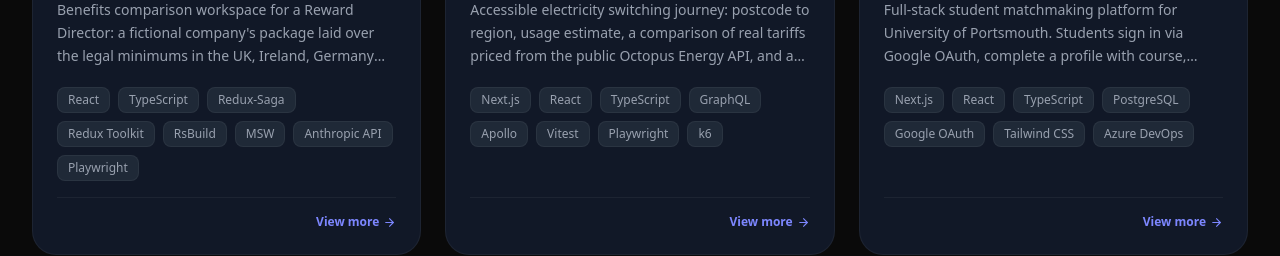
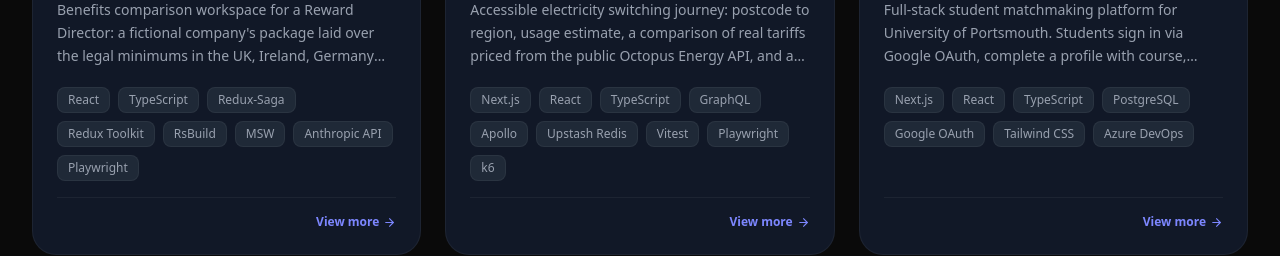
Before and after one commit to usmankadai/personal-portfolio, a Next.js app: page / in a window 1280 px wide. Shown: the part 2280-2536 px from the top of the page. Built offline with nearby package versions, Linux system fonts and the light colour scheme.

Commit message:
Mention Upstash Redis in the Switchboard project

```diff
--- a/src/data/index.ts
+++ b/src/data/index.ts
@@ -114,13 +114,14 @@ export const projects = [
   {
     title: "Switchboard",
     description:
-      "Accessible electricity switching journey: postcode to region, usage estimate, a comparison of real tariffs priced from the public Octopus Energy API, and a multi-step signup. A GraphQL backend-for-frontend (Apollo Server in a Next.js route handler) turns six or more REST calls into one query, with Next.js Cache Components, CDN caching and graceful handling of upstream failures. Variable tariffs like Agile are estimated from 30 days of half-hourly prices weighted by a typical usage profile. Includes a tariff layout A/B test assigned before rendering, a privacy-safe funnel dashboard, Sentry, Lighthouse CI budgets and a k6 load test, all built to WCAG 2.2 AA and tested with Vitest and Playwright with axe.",
+      "Accessible electricity switching journey: postcode to region, usage estimate, a comparison of real tariffs priced from the public Octopus Energy API, and a multi-step signup. A GraphQL backend-for-frontend (Apollo Server in a Next.js route handler) turns six or more REST calls into one query, with Next.js Cache Components, CDN caching and graceful handling of upstream failures. Variable tariffs like Agile are estimated from 30 days of half-hourly prices weighted by a typical usage profile. Includes a tariff layout A/B test assigned before rendering, a privacy-safe funnel dashboard that counts distinct sessions in Upstash Redis HyperLogLogs without storing any ids, Sentry, Lighthouse CI budgets and a k6 load test, all built to WCAG 2.2 AA and tested with Vitest and Playwright with axe.",
     tags: [
       "Next.js",
       "React",
       "TypeScript",
       "GraphQL",
       "Apollo",
+      "Upstash Redis",
       "Vitest",
       "Playwright",
       "k6",
```
